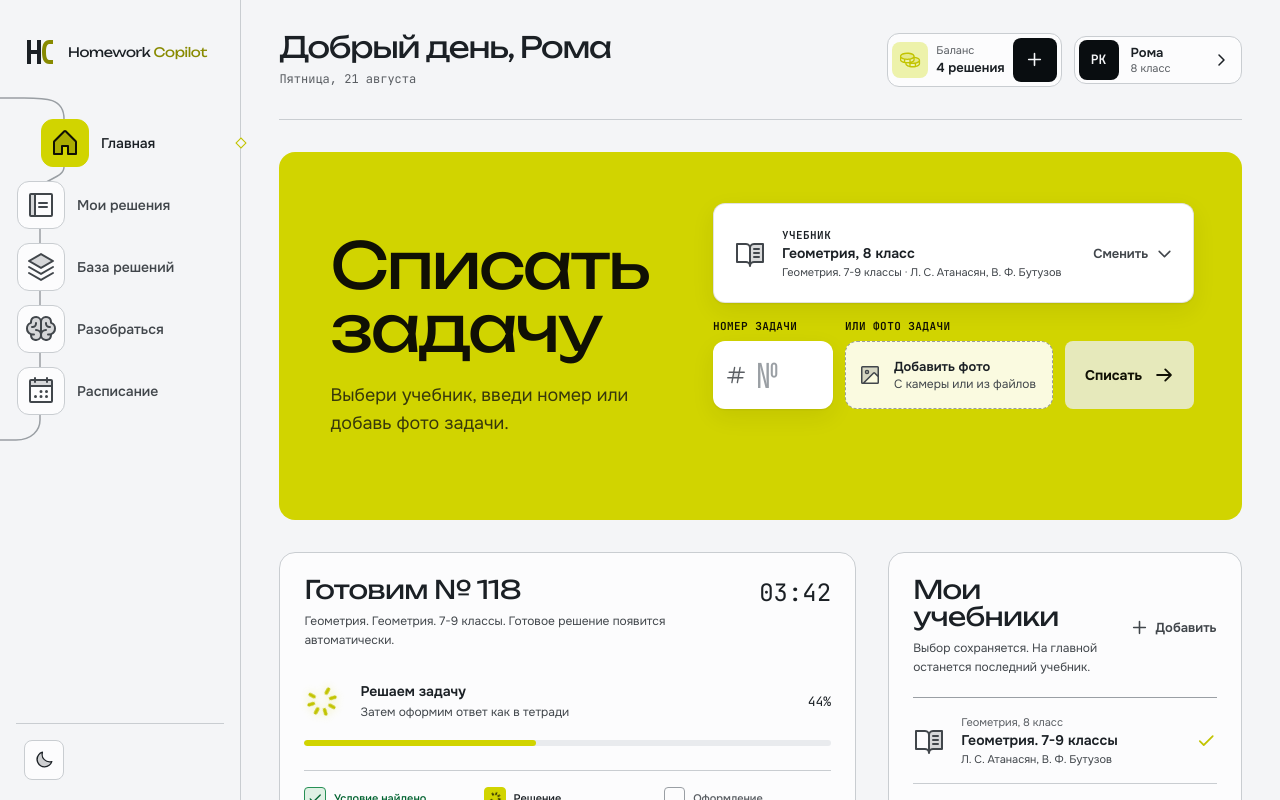
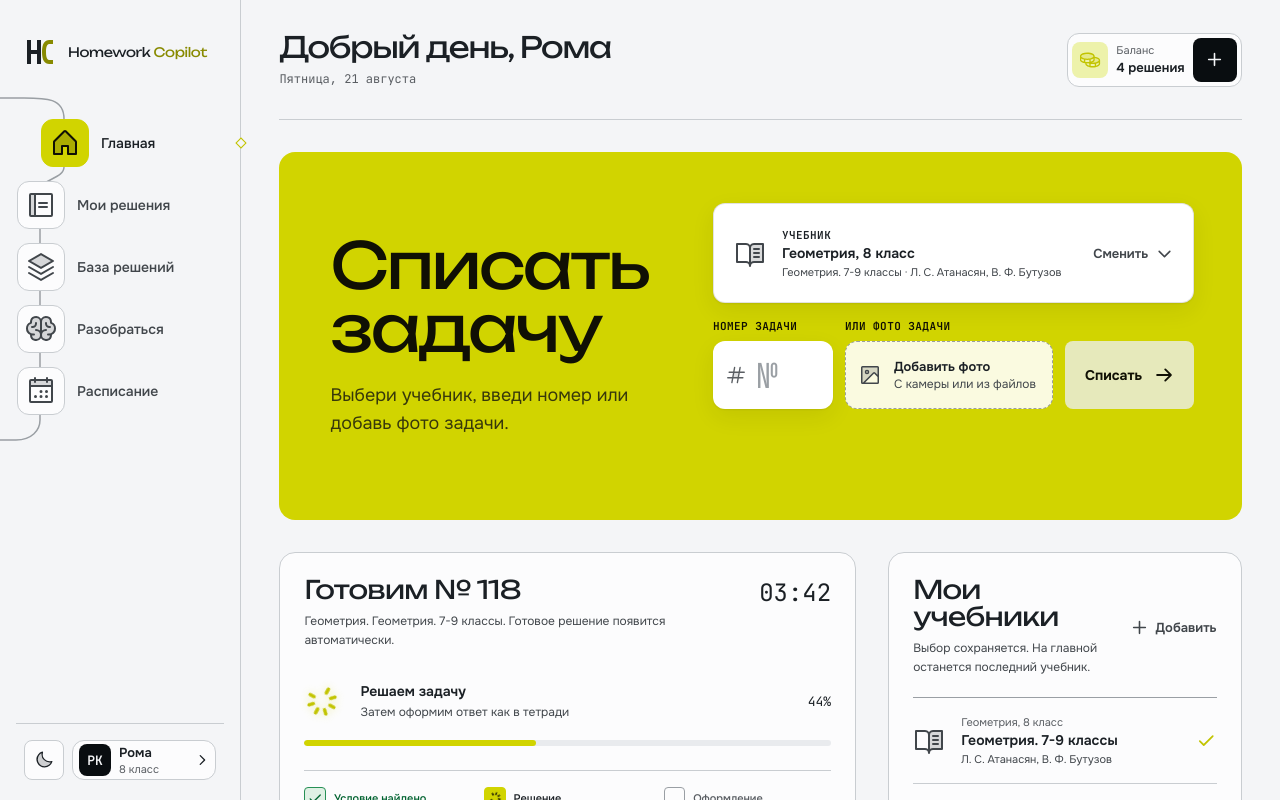
Before and after one commit to romankandeevy/homework-copilot, a React (Vite) app: page / in a window 1280 px wide. Shown: the top 800 px of the page. Built offline with nearby package versions, Linux system fonts and the light colour scheme.

Commit message:
Move profile to sidebar footer

```diff
--- a/src/App.css
+++ b/src/App.css
@@ -141,7 +141,8 @@
 
 .sidebar-footer {
   display: flex;
-  align-items: flex-start;
+  align-items: center;
+  gap: var(--space-2);
   margin-top: auto;
   padding: var(--space-4) var(--space-2) 0;
   border-top: 1px solid var(--color-border);
@@ -284,24 +285,29 @@
 
 .profile-button {
   display: grid;
-  grid-template-columns: 2.5rem minmax(0, 1fr) auto;
-  align-items: center;
-  gap: var(--space-3);
-  min-width: 10.5rem;
-  height: 3rem;
-  padding: 0 var(--space-3) 0 var(--space-1);
+  min-width: 0;
+  height: var(--size-control);
+  flex: 1 1 auto;
+  grid-template-columns: 2rem minmax(0, 1fr) auto;
+  align-items: center;
+  gap: var(--space-2);
+  padding: 0 0.375rem;
   border: 1px solid var(--color-border);
   border-radius: var(--radius-surface);
   background: var(--color-surface);
   color: var(--color-text);
   text-align: left;
   cursor: pointer;
-}
+  transition: background var(--motion-fast) var(--ease-out), border-color var(--motion-fast) var(--ease-out), transform var(--motion-instant) var(--ease-out);
+}
+
+.profile-button:hover { border-color: var(--color-border-strong); background: var(--color-surface-raised); }
+.profile-button:active { transform: translateY(1px) scale(0.98); }
 
 .profile-button > span:first-child {
   display: grid;
-  width: 2.5rem;
-  height: 2.5rem;
+  width: 2rem;
+  height: 2rem;
   place-items: center;
   border-radius: var(--radius-control);
   background: var(--color-strong);
@@ -311,9 +317,11 @@
   font-weight: var(--weight-semibold);
 }
 
-.profile-button > span:nth-child(2) { display: grid; gap: 0.05rem; }
+.profile-button > span:nth-child(2) { display: grid; min-width: 0; gap: 0.05rem; }
 .profile-button strong { font-size: var(--text-small); font-weight: var(--weight-semibold); }
 .profile-button small { color: var(--color-text-subtle); font-size: var(--text-micro); }
+.profile-button strong,
+.profile-button small { overflow: hidden; text-overflow: ellipsis; white-space: nowrap; }
 
 .home-content {
   width: min(100%, var(--content-width));
@@ -780,9 +788,6 @@
   :root { --rail-width: 13.5rem; }
   .copy-task { grid-template-columns: minmax(14rem, 0.7fr) minmax(22rem, 1.3fr); }
   .home-grid { grid-template-columns: minmax(0, 1.15fr) minmax(18rem, 0.85fr); }
-  .profile-button { min-width: 3rem; grid-template-columns: 2.5rem; padding-right: var(--space-1); }
-  .profile-button > span:nth-child(2),
-  .profile-button > svg { display: none; }
 }
 
 @media (max-width: 980px) {
@@ -798,7 +803,6 @@
   .page-heading { margin-right: auto; }
   .page-heading span { display: none; }
   .page-heading h1 { font-size: var(--text-subtitle); }
-  .profile-button { display: none; }
   .mobile-theme-toggle { display: inline-flex; }
   .copy-task { grid-template-columns: 1fr; }
   .copy-task h2 { max-width: none; }
--- a/src/App.tsx
+++ b/src/App.tsx
@@ -155,6 +155,16 @@ function ThemeToggle({ theme, onToggle }: { theme: Theme; onToggle: () => void }
   )
 }
 
+function ProfileButton() {
+  return (
+    <button className="profile-button" type="button" aria-label="Открыть профиль">
+      <span>РК</span>
+      <span><strong>Рома</strong><small>8 класс</small></span>
+      <CaretRight size={14} weight="bold" aria-hidden="true" />
+    </button>
+  )
+}
+
 function ProductSidebar({
   theme,
   activeLabel,
@@ -189,6 +199,7 @@ function ProductSidebar({
 
       <div className="sidebar-footer">
         <ThemeToggle theme={theme} onToggle={onToggleTheme} />
+        <ProfileButton />
       </div>
     </aside>
   )
@@ -215,11 +226,6 @@ function PageHeader({ theme, onToggleTheme }: { theme: Theme; onToggleTheme: ()
       <div className="header-actions">
         <span className="mobile-theme-toggle"><ThemeToggle theme={theme} onToggle={onToggleTheme} /></span>
         <BalanceControl />
-        <button className="profile-button" type="button" aria-label="Открыть профиль">
-          <span>РК</span>
-          <span><strong>Рома</strong><small>8 класс</small></span>
-          <CaretRight size={16} weight="bold" aria-hidden="true" />
-        </button>
       </div>
     </header>
   )
```
Also changed, not shown: 1 other file (tests, documents, lock files or other folders).
